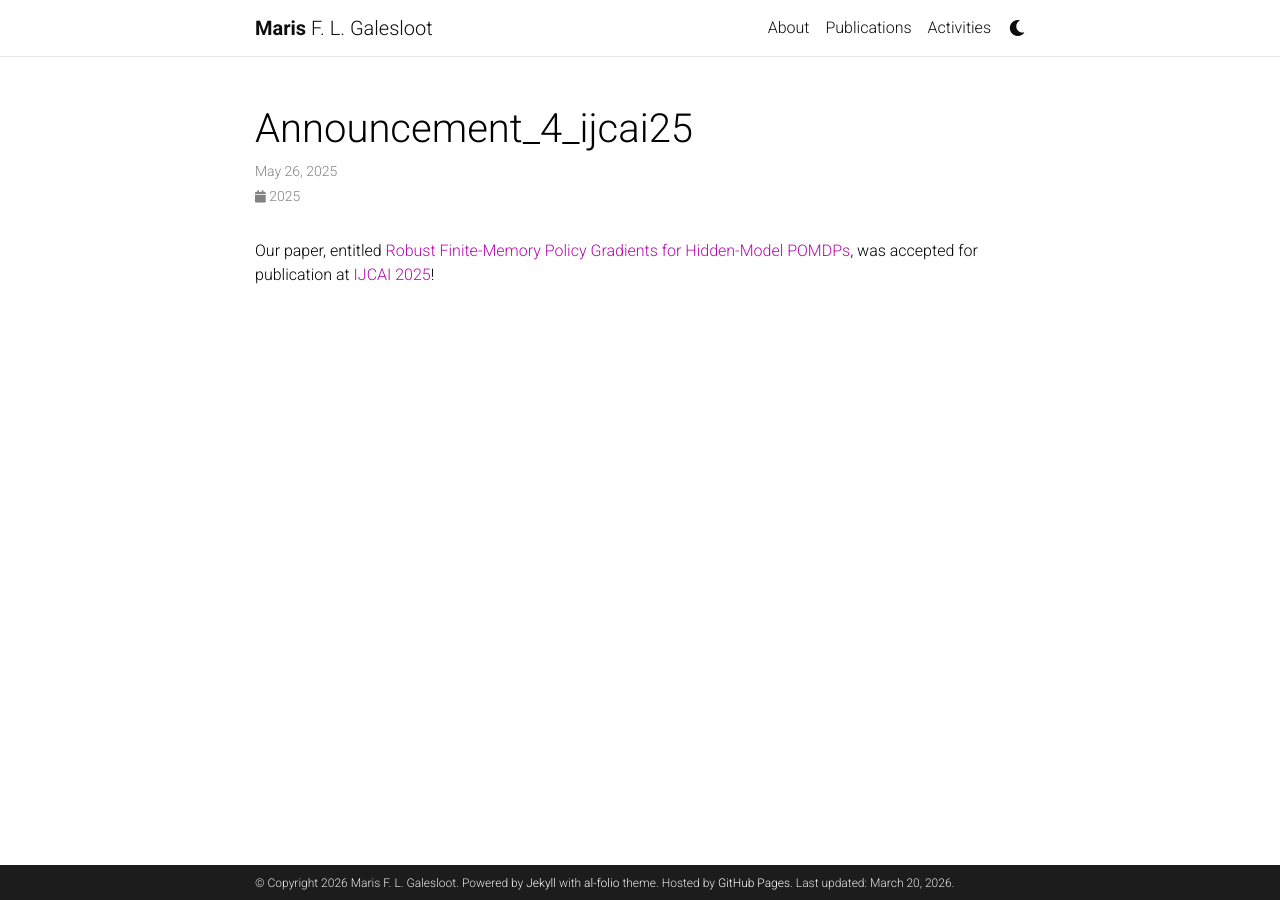
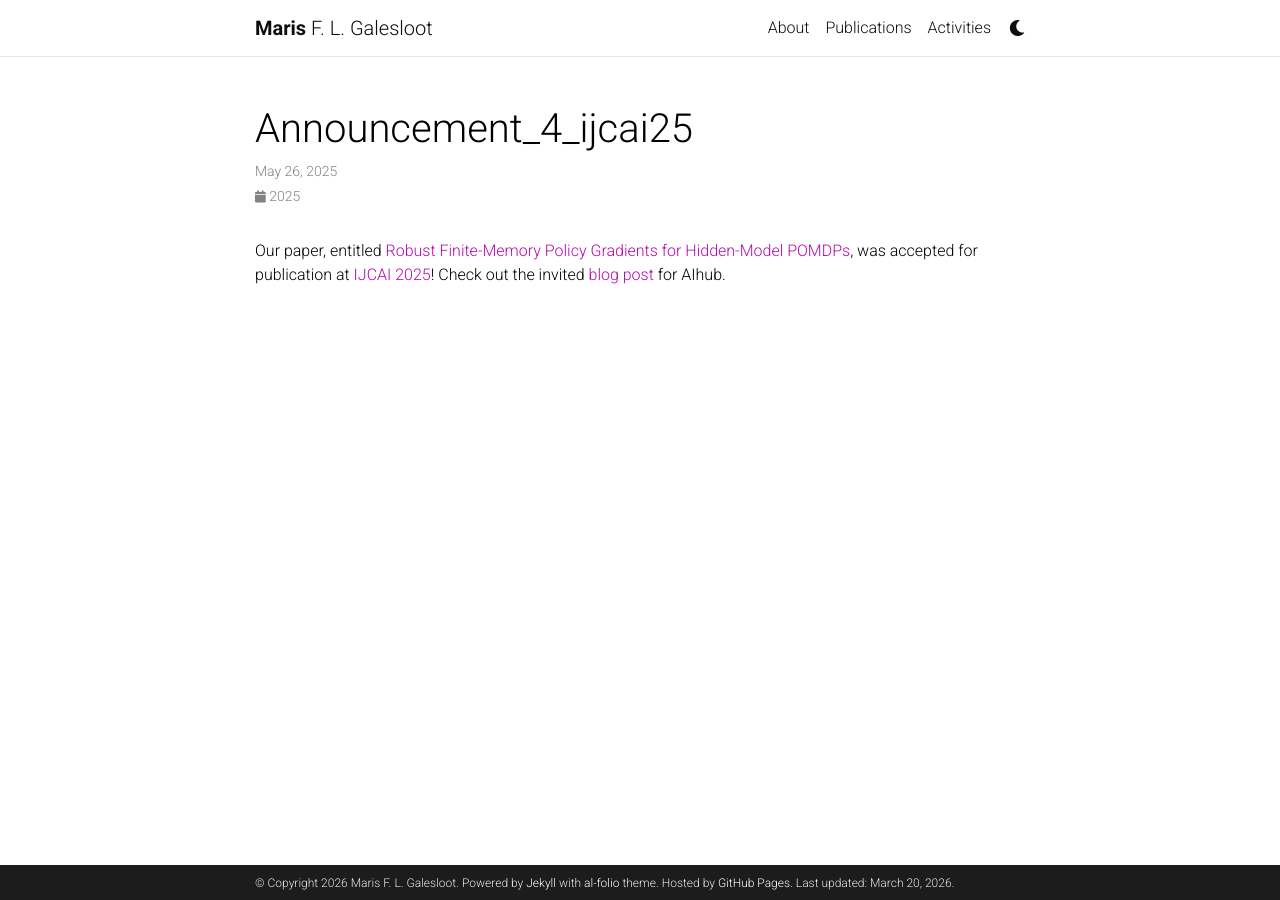
Before and after one commit to marisgg/marisgg.github.io, a Jekyll site: the page built from _news/announcement_4_ijcai25.md, in a window 1280 px wide. Built offline with Jekyll 4.4.1, drawn with Linux system fonts in a browser that asks for light colours; comment, search, counter and statistics services are not loaded; a style sheet for code colours, icons or effects is not loaded.

Commit message:
Add blog post

```diff
--- a/_news/announcement_4_ijcai25.md
+++ b/_news/announcement_4_ijcai25.md
@@ -6,3 +6,4 @@ related_posts: false
 ---
 
 Our paper, entitled <a href='https://www.ijcai.org/proceedings/2025/947'>Robust Finite-Memory Policy Gradients for Hidden-Model POMDPs</a>, was accepted for publication at <a href='https://2025.ijcai.org/'>IJCAI 2025</a>!
+Check out the invited <a href='https://aihub.org/2025/11/20/learning-robust-controllers-that-work-across-many-partially-observable-environments/'>blog post</a> for AIhub.
```
